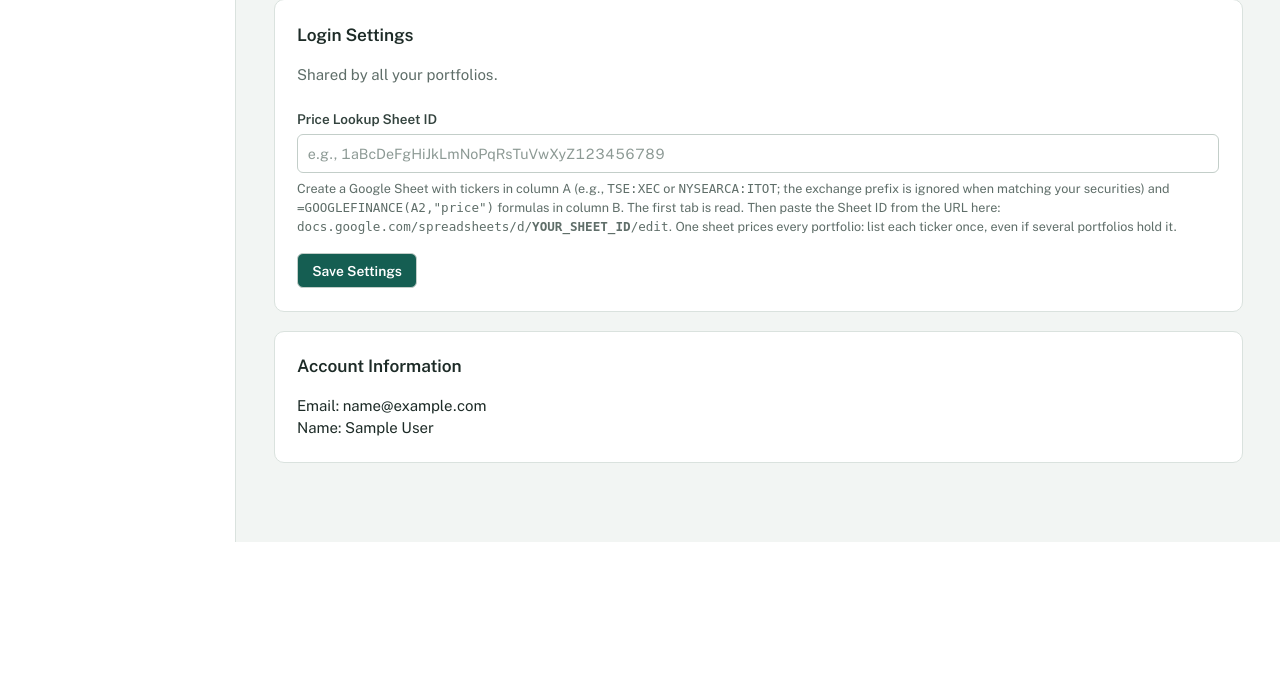
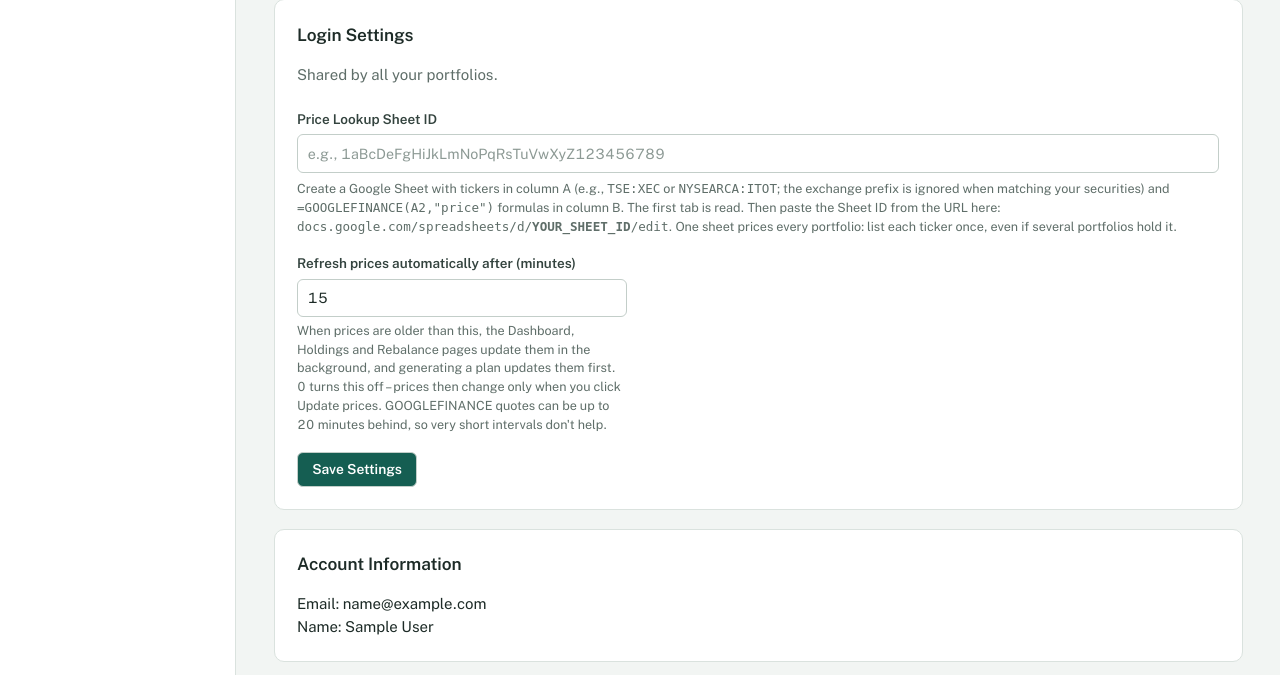
Before and after one commit to whoischristopher/portfolio-rebalancer, a Flask app: page /settings in a window 1280 px wide. Shown: the part 861-1536 px from the top of the page. Before the commit the page ends 1403 px from the top, so only its background shows below. Run offline with Flask 3, Linux system fonts and the light colour scheme; the visitor is signed in with stand-in values (Sample User, id 1); data comes from the database, SQL or seed files in the repository; data that the repository does not hold is empty.

Commit message:
Prices: 'as of' time, background refresh when stale, refresh before planning
- users.prices_updated_at / price_refresh_minutes (Settings; default 15, 0 = off)
- 'Prices as of …' + Update prices on Dashboard, Holdings and Rebalance (local time)
- Stale prices refresh in the background (POST /api/prices/refresh-if-stale) and the
  page reloads; failures keep the old prices and show a quiet note with the reason
- Generating a plan refreshes stale prices first; the plan records generated_at and
  prices_as_of, and the Rebalance page warns when prices are newer than the plan
- Update prices returns to the page it was clicked on
- tests/test_price_refresh.py (sheet read stubbed)

Co-Authored-By: Claude Opus 5.5 <noreply@anthropic.com>
Claude-Session: https://claude.ai/code/session_01DyiTd1A2zoUiw48AzzrGP7

```diff
--- a/app.py
+++ b/app.py
@@ -135,7 +135,13 @@ def _inject_portfolios():
             'registered_account_types': REGISTERED_ACCOUNT_TYPES,
             'non_registered_account_types': NON_REGISTERED_ACCOUNT_TYPES,
             'currencies': CURRENCIES,
-            'nav_setup': setup_status(current_portfolio())}
+            'nav_setup': setup_status(current_portfolio()),
+            'price_status': {
+                'as_of': current_user.prices_updated_at.isoformat() + 'Z' if current_user.prices_updated_at else None,
+                'has_sheet': bool(current_user.price_sheet_id),
+                'stale': prices_stale(current_user),
+                'minutes': current_user.price_refresh_minutes if current_user.price_refresh_minutes is not None else 15,
+            }}
 
 
 def setup_status(P):
@@ -415,31 +421,71 @@ def delete_holding(holding_id):
     return redirect(url_for('holdings'))
 
 
+def refresh_prices(user):
+    """Read the user's price sheet once and apply it to every portfolio of theirs.
+    Securities with auto-update off (private funds, typed prices) are left alone.
+    Raises PriceSheetError. Returns a summary dict."""
+    prices = fetch_prices_from_user_sheet(user)
+    candidates = (Security.query.join(Portfolio, Security.portfolio_id == Portfolio.id)
+                  .filter(Portfolio.user_id == user.id, Security.auto_update_price.is_(True)).all())
+    matched, unmatched = match_prices_across_portfolios(prices, candidates)
+    by_id = {s.id: s for s in candidates}
+    for sec_id, price in matched.items():
+        set_security_price(by_id[sec_id], price, propagate=False)
+    user.prices_updated_at = datetime.utcnow()
+    db.session.commit()
+    return {'updated': len({by_id[i].ticker for i in matched}),
+            'portfolios': len({s.portfolio_id for s in candidates}),
+            'missing': sorted({s.ticker for s in candidates if s.id not in matched}),
+            'unmatched': sorted(unmatched)}
+
+
+def prices_stale(user):
+    """True when auto-refresh is on, a sheet is configured and the last read is older
+    than the user's refresh interval."""
+    minutes = user.price_refresh_minutes if user.price_refresh_minutes is not None else 15
+    if minutes <= 0 or not user.price_sheet_id:
+        return False
+    last = user.prices_updated_at
+    return last is None or (datetime.utcnow() - last).total_seconds() > minutes * 60
+
+
+def _back(default='holdings'):
+    """Redirect target: the page the request came from, if it's one of ours."""
+    path = urlparse(request.referrer or '').path
+    return path if path in _SWITCH_SAFE_PATHS else url_for(default)
+
+
 @app.route('/update_prices', methods=['POST'])
 @login_required
 def update_prices():
     try:
-        prices = fetch_prices_from_user_sheet(current_user)
+        r = refresh_prices(current_user)
     except PriceSheetError as exc:
         flash(f'Price update failed: {exc}', 'error')
-        return redirect(url_for('holdings'))
-    # The price sheet belongs to the login: one pass fills every portfolio.
-    candidates = (Security.query.join(Portfolio, Security.portfolio_id == Portfolio.id)
-                  .filter(Portfolio.user_id == current_user.id, Security.auto_update_price.is_(True)).all())
-    matched, unmatched = match_prices_across_portfolios(prices, candidates)
-    by_id = {s.id: s for s in candidates}
-    for sec_id, price in matched.items():
-        set_security_price(by_id[sec_id], price, propagate=False)
-    db.session.commit()
-    n_portfolios = len({s.portfolio_id for s in candidates})
-    flash(f'Updated prices for {len({by_id[i].ticker for i in matched})} securities'
-          + (f' across {n_portfolios} portfolios.' if n_portfolios > 1 else '.'), 'success')
-    missing = sorted({s.ticker for s in candidates if s.id not in matched})
-    if missing:
-        flash('No price in the sheet for: ' + ', '.join(missing), 'warning')
-    if unmatched:
-        flash('Sheet tickers not matching any security: ' + ', '.join(sorted(unmatched)[:15]), 'warning')
-    return redirect(url_for('holdings'))
+        return redirect(_back())
+    flash(f"Updated prices for {r['updated']} securities"
+          + (f" across {r['portfolios']} portfolios." if r['portfolios'] > 1 else '.'), 'success')
+    if r['missing']:
+        flash('No price in the sheet for: ' + ', '.join(r['missing']), 'warning')
+    if r['unmatched']:
+        flash('Sheet tickers not matching any security: ' + ', '.join(r['unmatched'][:15]), 'warning')
+    return redirect(_back())
+
+
+@app.route('/api/prices/refresh-if-stale', methods=['POST'])
+@login_required
+def api_refresh_prices_if_stale():
+    """Called in the background by the Dashboard and Rebalance pages."""
+    if not prices_stale(current_user):
+        return jsonify({'refreshed': False})
+    try:
+        r = refresh_prices(current_user)
+    except PriceSheetError as exc:
+        db.session.rollback()
+        return jsonify({'refreshed': False, 'error': str(exc)})
+    return jsonify({'refreshed': True, 'updated': r['updated'],
+                    'as_of': current_user.prices_updated_at.isoformat() + 'Z'})
 
 
 # ---------------------------------------------------------------------------
@@ -946,6 +992,9 @@ def _regenerate_plan(override=None):
     P = current_portfolio()
     txns, summary = generate_plan(P, taxable_override=override)
     summary['override'] = override
+    summary['generated_at'] = datetime.utcnow().isoformat() + 'Z'
+    summary['prices_as_of'] = (current_user.prices_updated_at.isoformat() + 'Z'
+                               if current_user.prices_updated_at else None)
     P.last_plan_summary = json.dumps(summary)
     db.session.commit()
     return txns
@@ -956,6 +1005,13 @@ def _regenerate_plan(override=None):
 def generate_rebalance():
     # 'allow' comes from the "include taxable sells" button on the Ask-mode offer
     override = request.form.get('taxable') if request.form.get('taxable') in ('allow', 'never') else None
+    # Share counts and cash use come straight from prices, so don't plan on stale ones.
+    if prices_stale(current_user):
+        try:
+            refresh_prices(current_user)
+        except PriceSheetError as exc:
+            db.session.rollback()
+            flash(f'Prices could not be updated ({exc}) – the plan uses the last prices you have.', 'warning')
     try:
         txns = _regenerate_plan(override)
         flash(f'Generated {len(txns)} rebalance transactions', 'success')
@@ -1199,6 +1255,13 @@ def update_settings():
     price_sheet_id = request.form.get('price_sheet_id', '').strip()
     if price_sheet_id:
         current_user.price_sheet_id = price_sheet_id
+    raw = (request.form.get('price_refresh_minutes') or '').strip()
+    if raw:
+        try:
+            current_user.price_refresh_minutes = max(0, min(int(float(raw)), 24 * 60))
+        except ValueError:
+            flash('Price refresh interval must be a whole number of minutes', 'error')
+            return redirect(url_for('settings'))
     db.session.commit()
     flash('Settings updated successfully', 'success')
     return redirect(url_for('settings'))
--- a/migrations.py
+++ b/migrations.py
@@ -33,6 +33,8 @@ ADDED_COLUMNS = [
     ('securities', 'is_illiquid', 'BOOLEAN DEFAULT FALSE'),
     ('securities', 'is_managed', 'BOOLEAN DEFAULT FALSE'),
     ('holdings', 'book_value_as_of', 'DATE'),
+    ('users', 'prices_updated_at', 'DATETIME'),
+    ('users', 'price_refresh_minutes', 'INTEGER DEFAULT 15'),
 ]
 
 # Tables scoped to a portfolio. Those with a user_id column are backfilled from it.
--- a/models.py
+++ b/models.py
@@ -25,6 +25,8 @@ class User(UserMixin, db.Model):
 
     # Optional: store the user's price sheet ID
     price_sheet_id = db.Column(db.String(255))  # e.g., "1abc...xyz"
+    prices_updated_at = db.Column(db.DateTime)                  # last successful price-sheet read (UTC)
+    price_refresh_minutes = db.Column(db.Integer, default=15)   # auto-refresh when older; 0 = never
 
     # Relationships
     portfolios = db.relationship('Portfolio', back_populates='user', lazy=True, cascade='all, delete-orphan',
--- a/static/app.css
+++ b/static/app.css
@@ -233,6 +233,10 @@ select[multiple] { padding: 0.25rem; }
 .empty { color: var(--muted); padding: 1.5rem 0 0.5rem; }
 .hidden { display: none !important; }
 
+/* ---------- Price status ---------- */
+.price-status { display: flex; align-items: center; gap: 0.6rem; flex-wrap: wrap; margin-top: 0.35rem; }
+.page-actions .price-status { margin-top: 0; }
+
 /* ---------- Stats ---------- */
 .stats { display: grid; grid-template-columns: repeat(auto-fit, minmax(180px, 1fr)); gap: 1.25rem 2rem; }
 .stat-label { color: var(--muted); font-size: 0.88rem; }
--- a/static/app.js
+++ b/static/app.js
@@ -202,10 +202,43 @@
     }
   });
 
+  /* ---------- Prices: local times + background refresh when stale ---------- */
+  function localTimes(root) {
+    const today = new Date().toDateString();
+    root.querySelectorAll('time[data-local]').forEach((t) => {
+      const d = new Date(t.getAttribute('datetime'));
+      if (isNaN(d)) return;
+      const time = d.toLocaleTimeString([], { hour: 'numeric', minute: '2-digit' });
+      t.textContent = d.toDateString() === today ? `today ${time}`
+        : `${d.toLocaleDateString([], { month: 'short', day: 'numeric' })}, ${time}`;
+      t.title = d.toLocaleString();
+    });
+  }
+  async function refreshIfStale() {
+    const box = document.querySelector('[data-price-status][data-stale="1"]');
+    if (!box) return;
+    const note = box.querySelector('[data-price-note]');
+    if (note) { note.className = 'small muted'; note.textContent = 'updating…'; }
+    try {
+      const r = await (await fetch('/api/prices/refresh-if-stale', { method: 'POST', credentials: 'same-origin' })).json();
+      if (r.refreshed) { if (note) note.textContent = 'updated – reloading'; window.location.reload(); return; }
+      if (note) {
+        note.className = 'small negative';
+        note.textContent = r.error ? 'couldn\u2019t update' : '';
+        note.title = r.error || '';
+      }
+    } catch (_) {
+      if (note) { note.className = 'small negative'; note.textContent = 'couldn\u2019t update'; }
+    }
+  }
+
   /* ---------- Init ---------- */
   document.addEventListener('DOMContentLoaded', () => {
     document.querySelectorAll('[data-account-scope]').forEach(syncRegistered);
     document.querySelectorAll('.entry-row .f-ticker').forEach((i) => { if (i.value.trim()) checkTicker(i.closest('.entry-row')); });
     document.querySelectorAll('form').forEach(updateTargetTotal);
+    localTimes(document);
+    // Skip the background refresh right after a form post failed to update prices.
+    if (!document.querySelector('.alert-error')) refreshIfStale();
   });
 })();
--- a/templates/dashboard.html
+++ b/templates/dashboard.html
@@ -8,10 +8,10 @@
 <div class="page-head">
     <div>
         <h1>{{ active_portfolio.name }}</h1>
+        {% if accounts %}{% include "_prices.html" %}{% endif %}
     </div>
     {% if status.complete %}
     <div class="page-actions">
-        <a href="{{ url_for('holdings') }}" class="btn btn-secondary">Holdings</a>
         <form method="POST" action="{{ url_for('generate_rebalance') }}"><button type="submit" class="btn btn-primary">Generate rebalancing plan</button></form>
     </div>
     {% endif %}
--- a/templates/holdings.html
+++ b/templates/holdings.html
@@ -8,11 +8,7 @@
         <h1>Holdings</h1>
         <p>Add holdings by ticker in each account. A ticker you haven't used yet becomes a new security on the spot.</p>
     </div>
-    <div class="page-actions">
-        <form method="POST" action="{{ url_for('update_prices') }}">
-            <button type="submit" class="btn btn-secondary">Update prices</button>
-        </form>
-    </div>
+    <div class="page-actions">{% include "_prices.html" %}</div>
 </div>
 
 {{ E.entry_datalists(securities, asset_classes) }}
--- a/templates/settings.html
+++ b/templates/settings.html
@@ -91,6 +91,14 @@
                 One sheet prices every portfolio: list each ticker once, even if several portfolios hold it.
             </small>
         </div>
+        <div class="form-group" style="max-width: 22rem;">
+            <label for="price_refresh_minutes">Refresh prices automatically after (minutes)</label>
+            <input type="number" min="0" max="1440" step="1" id="price_refresh_minutes" name="price_refresh_minutes"
+                   value="{{ user.price_refresh_minutes if user.price_refresh_minutes is not none else 15 }}">
+            <small>When prices are older than this, the Dashboard, Holdings and Rebalance pages update them in the
+                background, and generating a plan updates them first. 0 turns this off – prices then change only when you
+                click Update prices. GOOGLEFINANCE quotes can be up to 20 minutes behind, so very short intervals don't help.</small>
+        </div>
         <button type="submit" class="btn btn-success">Save Settings</button>
 </div>
 </form>
```
Also changed, not shown: templates/_prices.html (added, +15 -0 lines), templates/rebalance.html (+29 -7 lines), tests/test_price_refresh.py (added, +176 -0 lines), README.md.
